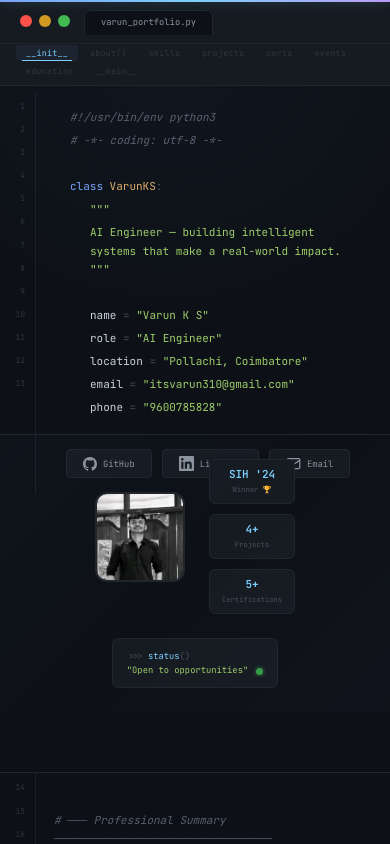
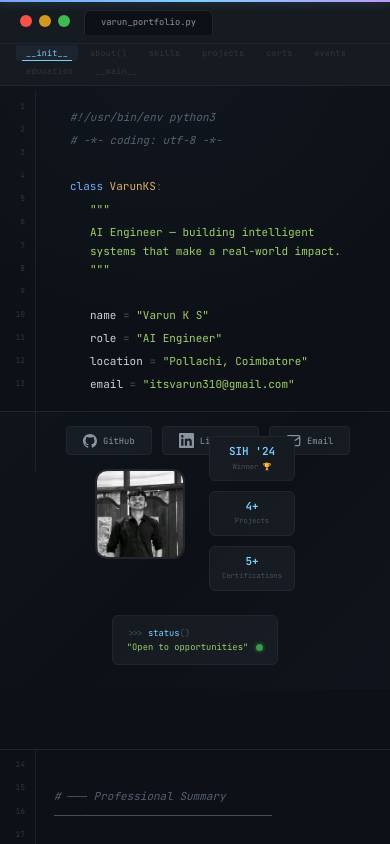
Before and after one commit to Varun-310/Portfolio, a React (Vite) app: page / in a window 390 px wide. Shown: the top 844 px of the page. Built offline with nearby package versions, Linux system fonts and the light colour scheme.

Commit message:
Removed phone

```diff
--- a/src/App.jsx
+++ b/src/App.jsx
@@ -292,7 +292,6 @@ export default function App() {
                 <span className="line i1"><span className="vr">role</span> <span className="pnc">=</span> <span className="str">"AI Engineer"</span></span>
                 <span className="line i1"><span className="vr">location</span> <span className="pnc">=</span> <span className="str">"Pollachi, Coimbatore"</span></span>
                 <span className="line i1"><span className="vr">email</span> <span className="pnc">=</span> <span className="str">"itsvarun310@gmail.com"</span></span>
-                <span className="line i1"><span className="vr">phone</span> <span className="pnc">=</span> <span className="str">"9600785828"</span></span>
               </motion.div>
 
               {/* Quick links under the code */}
```
